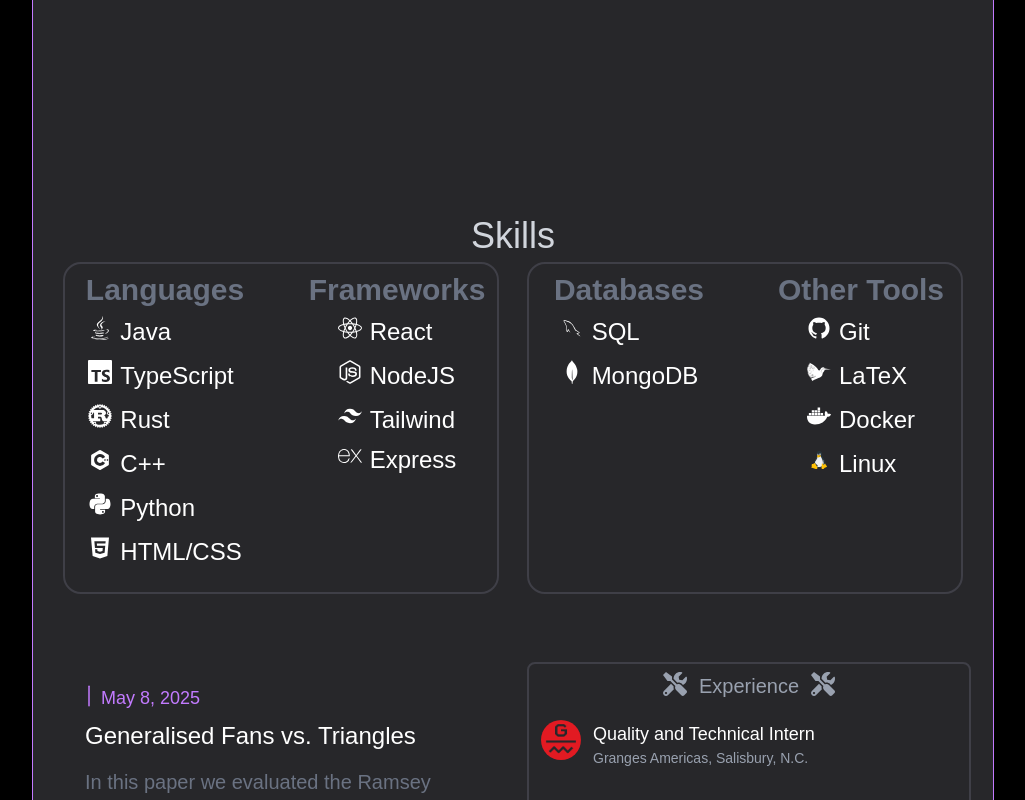
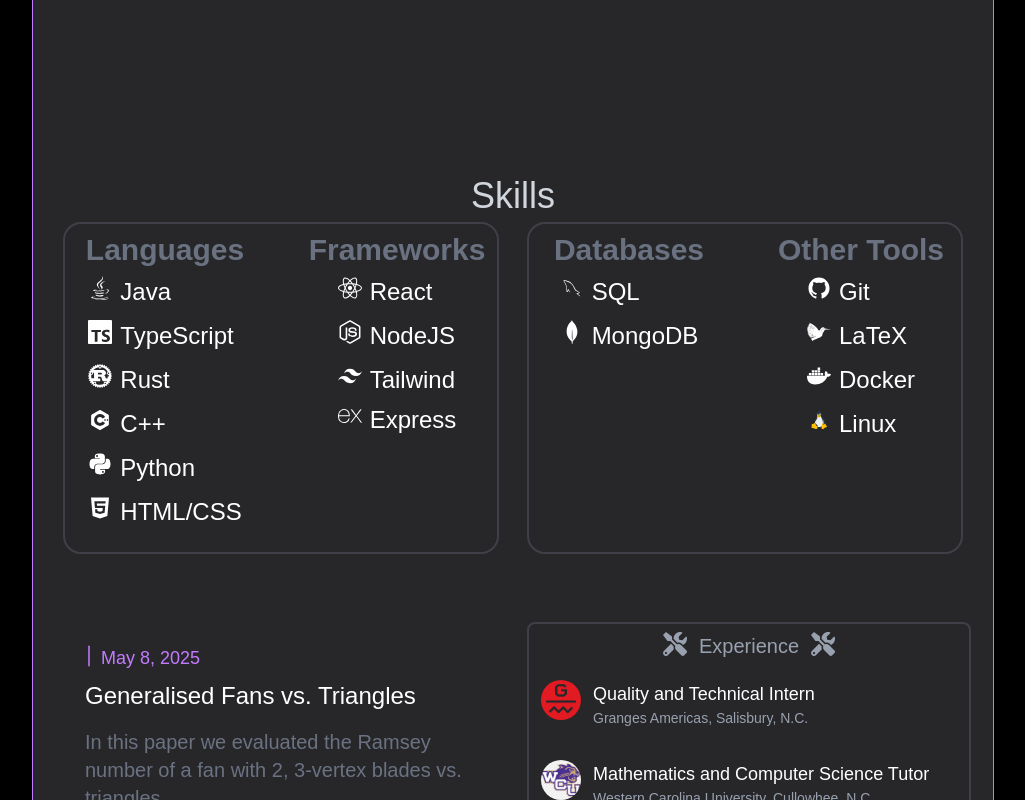
Before and after one commit to rwprange1/Personal-Website, a React (Vite) app: page / in a window 1280 px wide. Shown: the part 568-1368 px from the top of the page, without its empty margins (127-1152 px from the left). Built offline with nearby package versions, Linux system fonts and the light colour scheme.

Commit message:
same commit msg

```diff
--- a/src/Components/Sections/Home.tsx
+++ b/src/Components/Sections/Home.tsx
@@ -30,7 +30,7 @@ function Home(){
 
 
       <Photos/>
-      <br className="m-5"></br>
+      <br   className="mb-6"></br>
       <Skills/>
 
 
--- a/src/Components/Skills.tsx
+++ b/src/Components/Skills.tsx
@@ -10,7 +10,7 @@ function Skills(){
 
 
     return(
-        <div className="rounded-2xl  mt-10 content-center text-neutral-600 dark:text-white">
+        <div className="rounded-2xl  content-center text-neutral-600 dark:text-white">
             <h1 className='rounded-full text-3xl  justify-center  flex space-x-3 md:text-4xl dark:text-gray-300 '>
                 <text> Skills  </text>
             </h1>
```
